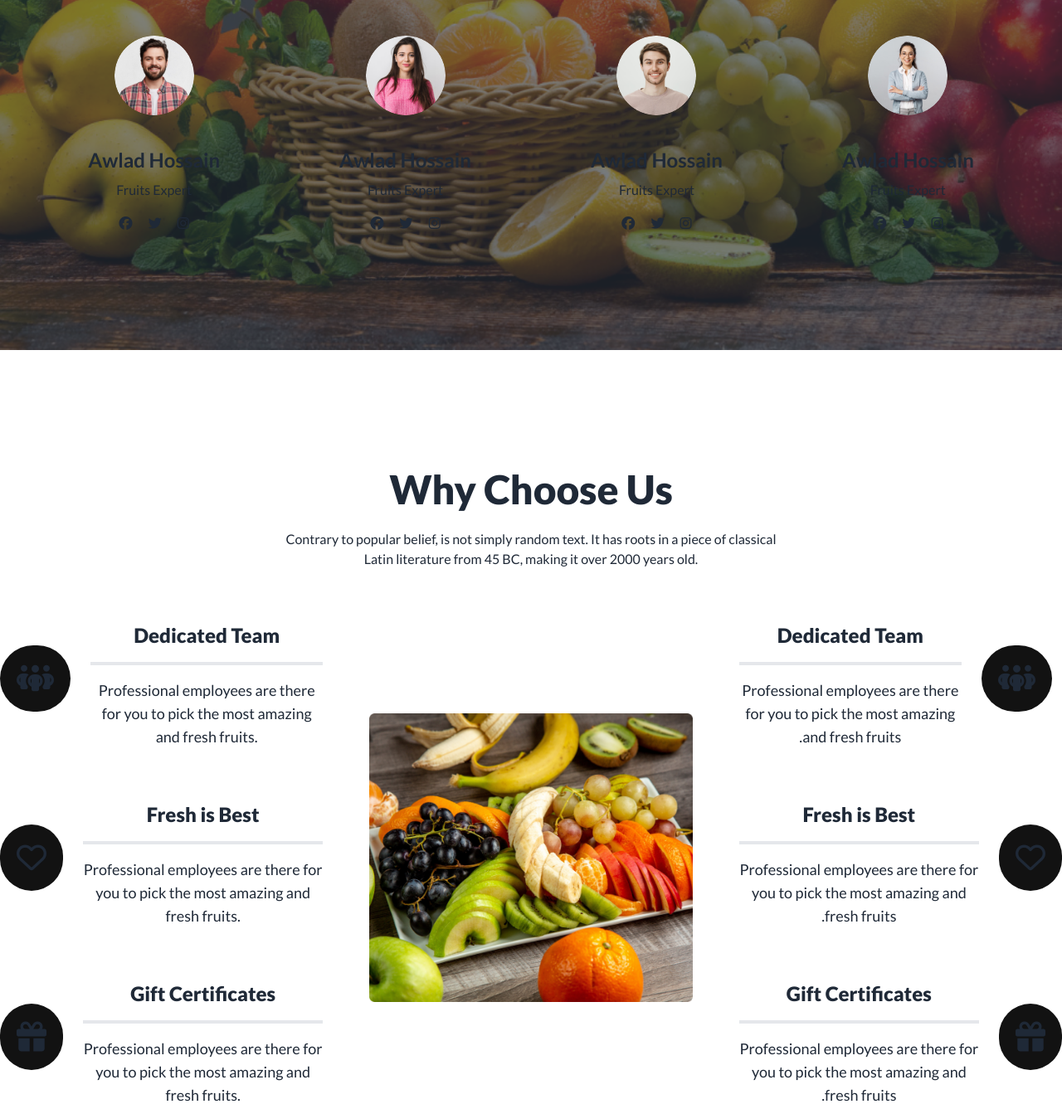
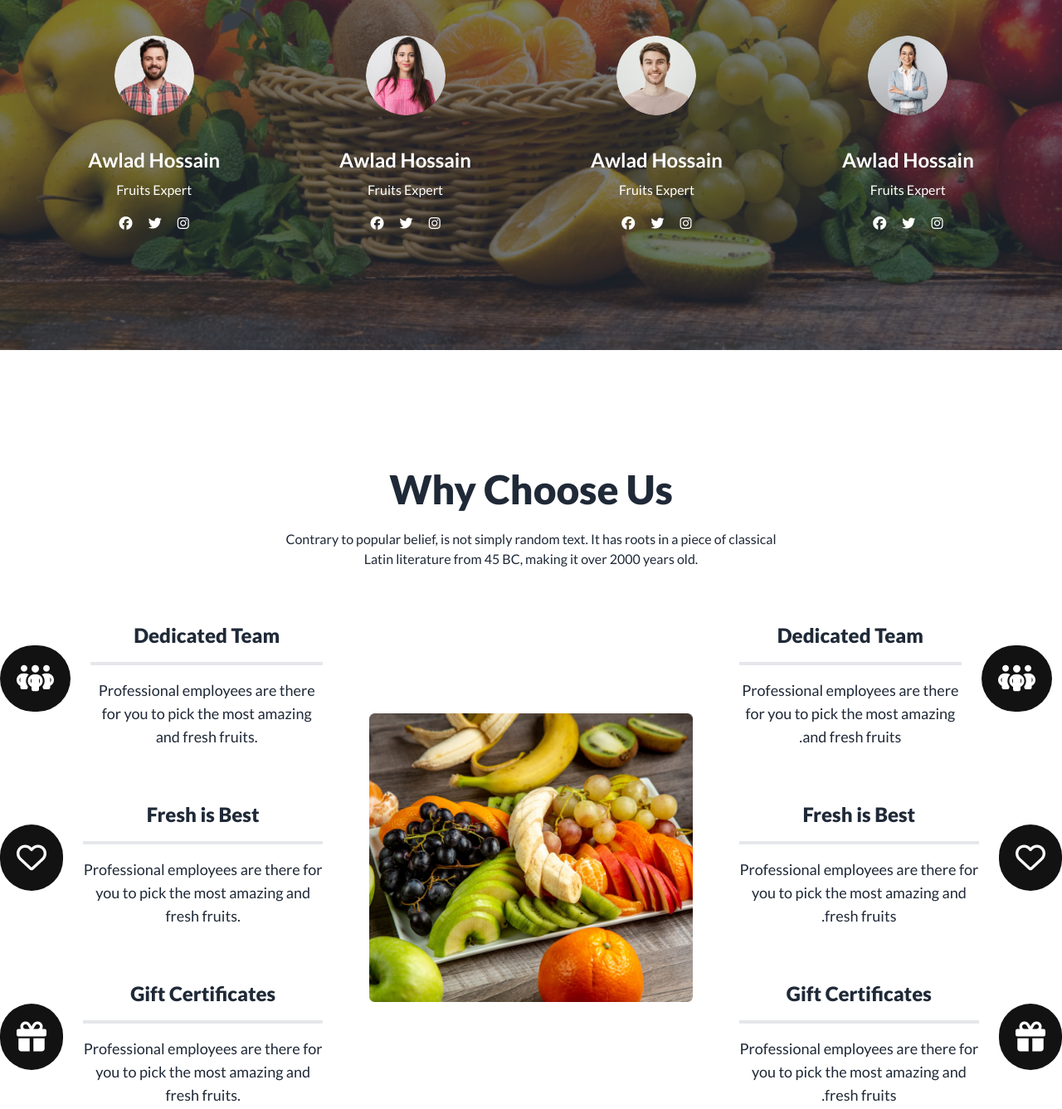
Before and after one commit to tushar-dev001/fruit-burst, a plain HTML site: page index.html in a window 1280 px wide. Shown: the part 2680-4017 px from the top of the page at 83% size. Drawn offline with nearby package versions, Linux system fonts and the light colour scheme.

Commit message:
text and icone color change

```diff
--- a/index.html
+++ b/index.html
@@ -786,7 +786,7 @@
       >
         <div class="hero-overlay bg-opacity-60"></div>
         <div>
-          <div class="hero-content text-center text-neutral-content">
+          <div class="hero-content text-center text-neutral-content text-white">
             <div class="max-w-md">
               <h1 class="mb-5 text-5xl font-extrabold text-white">
                 Meet the team section
@@ -807,10 +807,10 @@
                 </div>
               </div>
               <div class="mt-8 mb-4">
-                <h3 class="font-semibold text-2xl">Awlad Hossain</h3>
-                <p class="font-medium text-md mt-2">Fruits Expert</p>
+                <h3 class="font-semibold text-2xl text-white">Awlad Hossain</h3>
+                <p class="font-medium text-md mt-2 text-white">Fruits Expert</p>
               </div>
-              <div>
+              <div class="text-white">
                 <i class="fa-brands fa-facebook"></i>
                 <i class="fa-brands fa-twitter mx-4"></i>
                 <i class="fa-brands fa-instagram"></i>
@@ -824,10 +824,10 @@
                 </div>
               </div>
               <div class="mt-8 mb-4">
-                <h3 class="font-semibold text-2xl">Awlad Hossain</h3>
-                <p class="font-medium text-md mt-2">Fruits Expert</p>
+                <h3 class="font-semibold text-2xl text-white">Awlad Hossain</h3>
+                <p class="font-medium text-md mt-2 text-white">Fruits Expert</p>
               </div>
-              <div>
+              <div class="text-white">
                 <i class="fa-brands fa-facebook"></i>
                 <i class="fa-brands fa-twitter mx-4"></i>
                 <i class="fa-brands fa-instagram"></i>
@@ -841,13 +841,13 @@
                 </div>
               </div>
               <div class="mt-8 mb-4">
-                <h3 class="font-semibold text-2xl">Awlad Hossain</h3>
-                <p class="font-medium text-md mt-2">Fruits Expert</p>
+                <h3 class="font-semibold text-2xl text-white">Awlad Hossain</h3>
+                <p class="font-medium text-md mt-2 text-white">Fruits Expert</p>
               </div>
               <div>
-                <i class="fa-brands fa-facebook"></i>
-                <i class="fa-brands fa-twitter mx-4"></i>
-                <i class="fa-brands fa-instagram"></i>
+                <i class="fa-brands fa-facebook text-white"></i>
+                <i class="fa-brands fa-twitter mx-4 text-white"></i>
+                <i class="fa-brands fa-instagram text-white"></i>
               </div>
             </div>
             <!-- avatar four -->
@@ -858,13 +858,13 @@
                 </div>
               </div>
               <div class="mt-8 mb-4">
-                <h3 class="font-semibold text-2xl">Awlad Hossain</h3>
-                <p class="font-medium text-md mt-2">Fruits Expert</p>
+                <h3 class="font-semibold text-2xl text-white">Awlad Hossain</h3>
+                <p class="font-medium text-md mt-2 text-white">Fruits Expert</p>
               </div>
               <div>
-                <i class="fa-brands fa-facebook"></i>
-                <i class="fa-brands fa-twitter mx-4"></i>
-                <i class="fa-brands fa-instagram"></i>
+                <i class="fa-brands fa-facebook text-white"></i>
+                <i class="fa-brands fa-twitter mx-4 text-white"></i>
+                <i class="fa-brands fa-instagram text-white"></i>
               </div>
             </div>
           </div>
@@ -893,7 +893,7 @@
             <div class="md:flex text-center justify-center items-center gap-6">
               <div class="">
                 <i
-                  class="fa-sharp fa-solid fa-people-group text-4xl bg-[#121212] p-5 rounded-full"
+                  class="fa-sharp fa-solid fa-people-group text-4xl text-white bg-[#121212] p-5 rounded-full"
                 ></i>
               </div>
               <div>
@@ -912,7 +912,7 @@
             >
               <div class="">
                 <i
-                  class="fa-sharp fa-regular fa-heart text-4xl bg-[#121212] p-5 rounded-full"
+                  class="fa-sharp fa-regular fa-heart text-4xl text-white bg-[#121212] p-5 rounded-full"
                 ></i>
               </div>
               <div>
@@ -929,7 +929,7 @@
             <div class="md:flex text-center justify-center items-center gap-6">
               <div class="">
                 <i
-                  class="fa-solid fa-gift text-4xl bg-[#121212] p-5 rounded-full"
+                  class="fa-solid fa-gift text-4xl text-white bg-[#121212] p-5 rounded-full"
                 ></i>
               </div>
               <div>
@@ -957,7 +957,7 @@
           >
             <div class="">
               <i
-                class="fa-sharp fa-solid fa-people-group text-4xl bg-[#121212] p-5 rounded-full"
+                class="fa-sharp fa-solid fa-people-group text-white text-4xl bg-[#121212] p-5 rounded-full"
               ></i>
             </div>
             <div>
@@ -976,7 +976,7 @@
           >
             <div class="">
               <i
-                class="fa-sharp fa-regular fa-heart text-4xl bg-[#121212] p-5 rounded-full"
+                class="fa-sharp fa-regular fa-heart text-4xl text-white bg-[#121212] p-5 rounded-full"
               ></i>
             </div>
             <div>
@@ -993,7 +993,7 @@
           <div class="md:flex text-center justify-center items-center gap-6">
             <div class="">
               <i
-                class="fa-solid fa-gift text-4xl bg-[#121212] p-5 rounded-full"
+                class="fa-solid fa-gift text-4xl bg-[#121212] text-white p-5 rounded-full"
               ></i>
             </div>
             <div>
```
